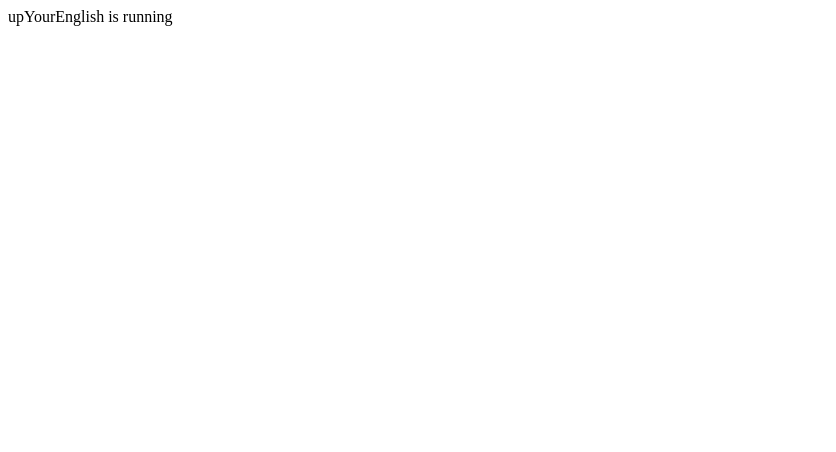
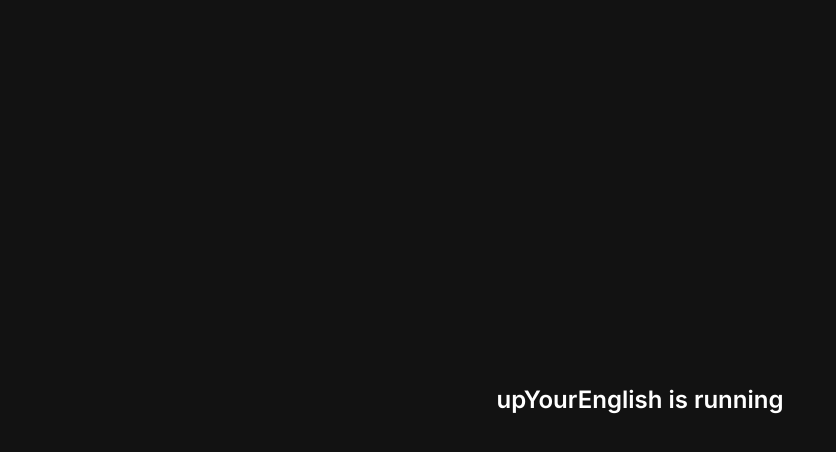
Before and after one commit to SlavaMryasov/upYourEnglish, a Vue app: page / in a window 1280 px wide. Shown: the top 452 px of the page, without its empty margins (0-836 px from the left). Built offline with nearby package versions, Linux system fonts and the light colour scheme.

Commit message:
chore: add tailwind v4

```diff
--- a/package.json
+++ b/package.json
@@ -17,6 +17,7 @@
   "devDependencies": {
     "@eslint/js": "9.30.1",
     "@types/node": "24.0.10",
+    "@tailwindcss/vite": "4.3.0",
     "@vitejs/plugin-vue": "6.0.6",
     "@vue/eslint-config-typescript": "14.7.0",
     "eslint": "9.30.1",
--- a/src/app/App.vue
+++ b/src/app/App.vue
@@ -1,5 +1,7 @@
 <script setup lang="ts"></script>
 
 <template>
-  <div>upYourEnglish is running</div>
+  <div class="flex h-full items-center justify-center text-2xl font-semibold">
+    upYourEnglish is running
+  </div>
 </template>
--- a/src/app/global.css
+++ b/src/app/global.css
@@ -1,6 +1,33 @@
-html,
-body,
-#root {
-  height: 100%;
-  overflow: hidden;
+@import url('https://fonts.googleapis.com/css2?family=Inter:ital,opsz,wght@0,14..32,100..900;1,14..32,100..900&display=swap');
+@import 'tailwindcss';
+
+@layer base {
+  *,
+  ::before,
+  ::after {
+    box-sizing: border-box;
+  }
+
+  html,
+  body,
+  #root {
+    height: 100%;
+    overflow: hidden;
+  }
+
+  html {
+    font-family: 'Inter', sans-serif;
+    color-scheme: dark;
+  }
+
+  button:not(:disabled),
+  [role='button']:not(:disabled) {
+    cursor: pointer;
+  }
+
+  button:focus-visible,
+  a:focus-visible,
+  [role='button']:focus-visible {
+    outline: none;
+  }
 }
--- a/vite.config.ts
+++ b/vite.config.ts
@@ -1,9 +1,10 @@
+import tailwindcss from '@tailwindcss/vite'
 import vue from '@vitejs/plugin-vue'
 import path from 'path'
 import { defineConfig } from 'vite'
 
 export default defineConfig({
-  plugins: [vue()],
+  plugins: [vue(), tailwindcss()],
   resolve: {
     alias: {
       '@': path.resolve(__dirname, './src'),
```
Also changed, not shown: 1 other file (tests, documents, lock files or other folders).
